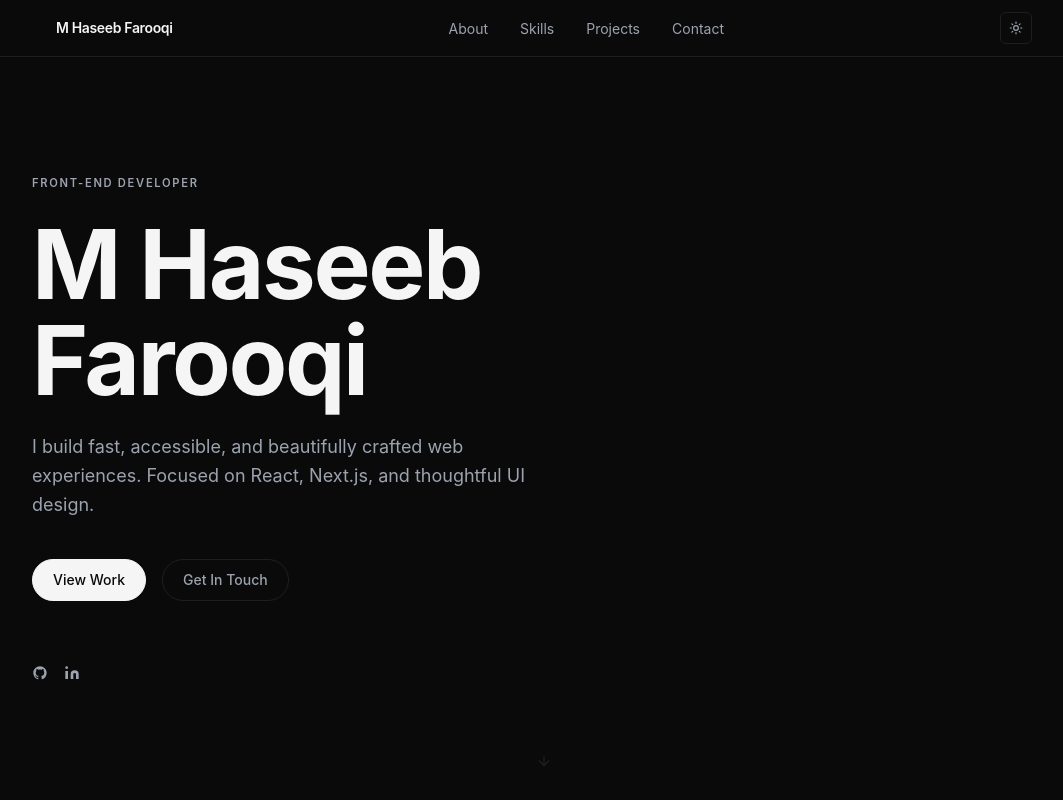
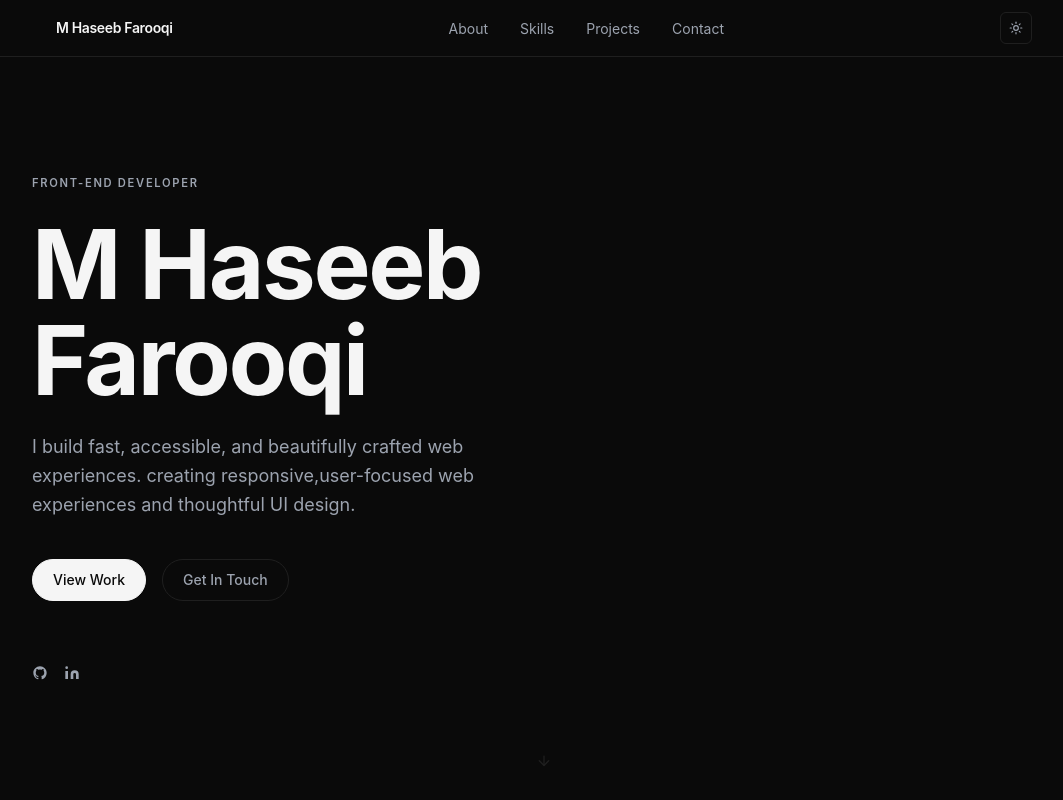
Before and after one commit to haseebfarooqi101/portfolio, a Next.js app: page / in a window 1280 px wide. Shown: the top 800 px of the page, without its empty margins (96-1159 px from the left). Built offline with nearby package versions, Linux system fonts and the light colour scheme.

Commit message:
Update Hero component description text

```diff
--- a/src/components/Hero.tsx
+++ b/src/components/Hero.tsx
@@ -53,7 +53,7 @@ export default function Hero() {
           style={{ color: "var(--muted)" }}
         >
           I build fast, accessible, and beautifully crafted web experiences.
-          Focused on React, Next.js, and thoughtful UI design.
+          creating responsive,user-focused web experiences and thoughtful UI design.
         </motion.p>
 
         <motion.div {...fadeUp(0.45)} className="flex flex-wrap items-center gap-4 mb-16">
```
